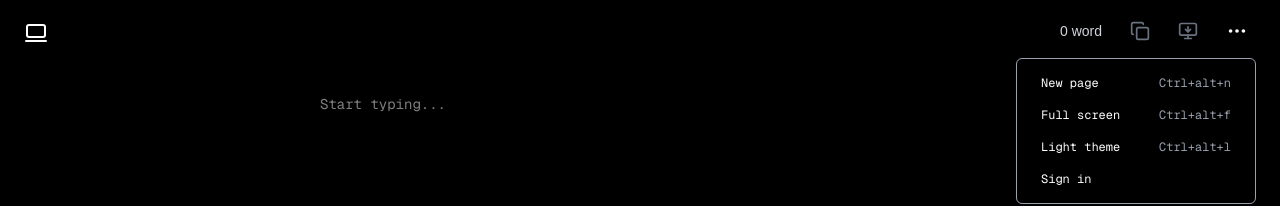
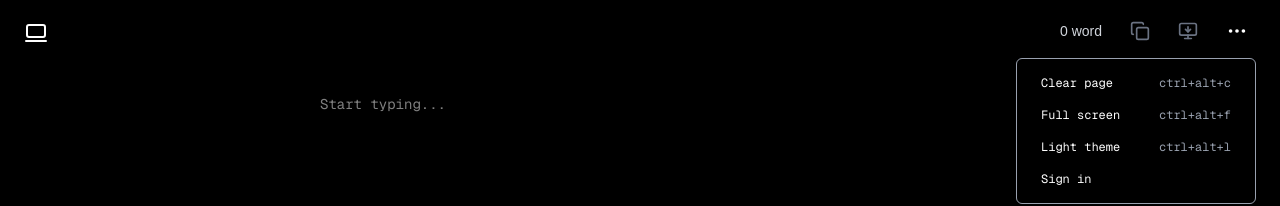
Before and after one commit to Ali01129/typespace, a Next.js app: page / in a window 1280 px wide. Both pictures are taken after a click on the button 1237 px from the left and 31 px from the top of the page. Shown: the top 206 px of the page. Built offline with nearby package versions, Linux system fonts and the light colour scheme.

Commit message:
Navbar: changed options

```diff
--- a/app/page.tsx
+++ b/app/page.tsx
@@ -24,7 +24,7 @@ export default function Page() {
   }, []);
 
   const handleKeyDown = (e: KeyboardEvent) => {
-    if ((e.ctrlKey || e.metaKey) && e.altKey && e.key.toLowerCase() === "n") {
+    if ((e.ctrlKey || e.metaKey) && e.altKey && e.key.toLowerCase() === "c") {
       e.preventDefault();
       setNote("");
     }
--- a/components/Options.tsx
+++ b/components/Options.tsx
@@ -15,8 +15,8 @@ export default function Options() {
     <div className="absolute right-0 mt-2 w-60 px-2 py-2 bg-black border border-gray-400 rounded-md shadow-lg z-50">
 
       <button className="flex justify-between items-center w-full text-left px-4 py-2 text-xs rounded-md hover:bg-[#262626]">
-        <span className="text-white font-mono">New page</span>
-        <span className="text-gray-400 font-mono">Ctrl+alt+n</span>
+        <span className="text-white font-mono">Clear page</span>
+        <span className="text-gray-400 font-mono">ctrl+alt+c</span>
       </button>
 
       <button
@@ -24,12 +24,12 @@ export default function Options() {
         onClick={toggleFullscreen}
       >
         <span className="text-white font-mono">Full screen</span>
-        <span className="text-gray-400 font-mono">Ctrl+alt+f</span>
+        <span className="text-gray-400 font-mono">ctrl+alt+f</span>
       </button>
 
       <button className="flex justify-between items-center w-full text-left px-4 py-2 text-xs rounded-md hover:bg-[#262626]">
         <span className="text-white font-mono">Light theme</span>
-        <span className="text-gray-400 font-mono">Ctrl+alt+l</span>
+        <span className="text-gray-400 font-mono">ctrl+alt+l</span>
       </button>
 
       <button className="block w-full text-left px-4 py-2 text-xs font-mono rounded-md hover:bg-[#262626]">
```
